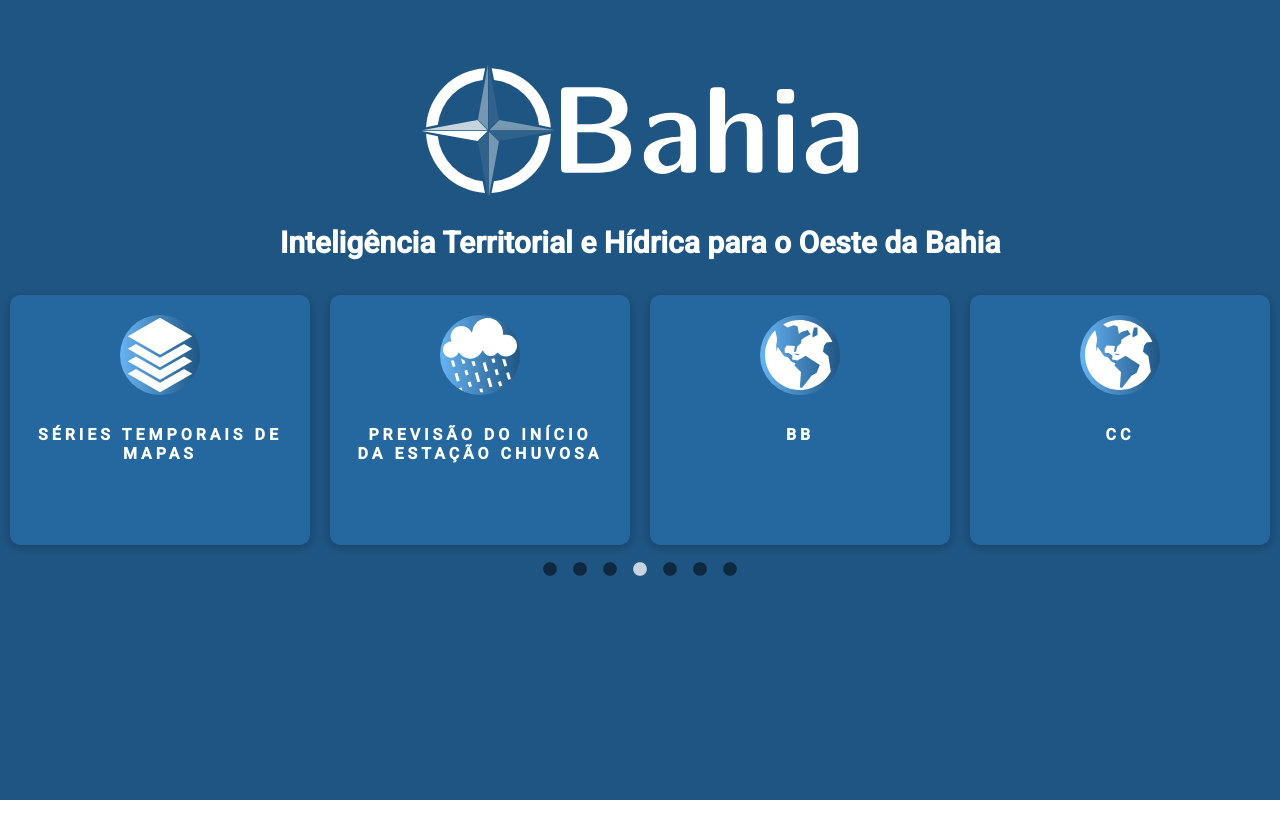
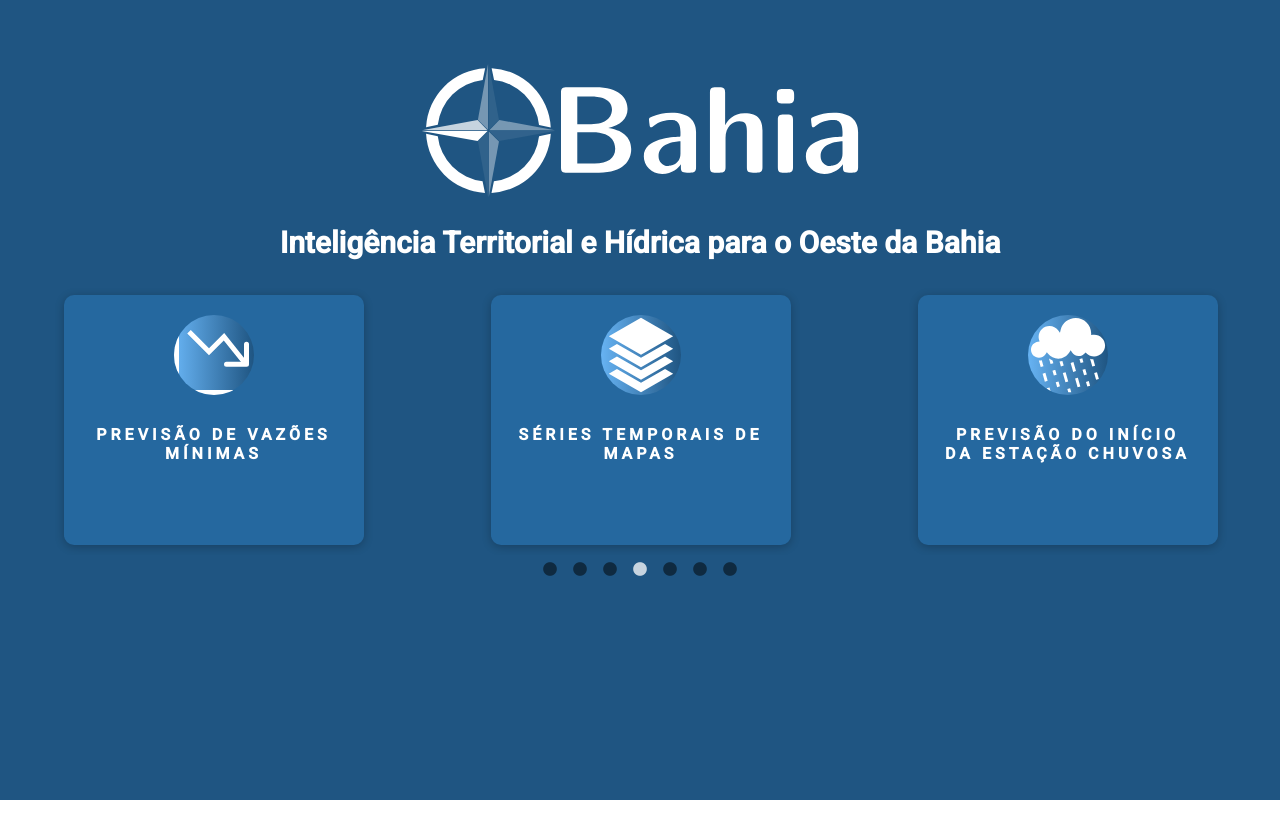
Before and after one commit to pimentafm/obahia-homepage, a React (Create React App) app: page /#/ in a window 1280 px wide. Shown: the top 838 px of the page. Built offline with nearby package versions, Linux system fonts and the light colour scheme.

Commit message:
Changing slick-scroll configutations

```diff
--- a/src/pages/Home/index.tsx
+++ b/src/pages/Home/index.tsx
@@ -34,44 +34,55 @@ const Home: React.FC = () => {
 
         <Slider
           className="slider-content"
+          centerMode={true}
           dots={true}
           infinite={true}
           initialSlide={3}
-          slidesToShow={5}
-          centerPadding="60px"
+          slidesToShow={7}
+          centerPadding="0px"
           slidesToScroll={1}
           speed={500}
           responsive={[
             {
+              breakpoint: 2060,
+              settings: {
+                slidesToShow: 6,
+                initialSlide: 3,
+              },
+            },
+            {
+              breakpoint: 1920,
+              settings: {
+                slidesToShow: 5,
+                initialSlide: 3,
+              },
+            },
+            {
               breakpoint: 1580,
               settings: {
-                slidesToShow: 4,
-                slidesToScroll: 1,
-                infinite: true,
-                dots: true,
+                slidesToShow: 3,
+                initialSlide: 3,
               },
             },
             {
               breakpoint: 1208,
               settings: {
                 slidesToShow: 3,
-                slidesToScroll: 1,
-                infinite: true,
-                dots: true,
+                initialSlide: 3,
               },
             },
             {
               breakpoint: 950,
               settings: {
                 slidesToShow: 2,
-                slidesToScroll: 1,
+                initialSlide: 3,
               },
             },
             {
               breakpoint: 650,
               settings: {
                 slidesToShow: 1,
-                slidesToScroll: 1,
+                initialSlide: 3,
               },
             },
           ]}
```
